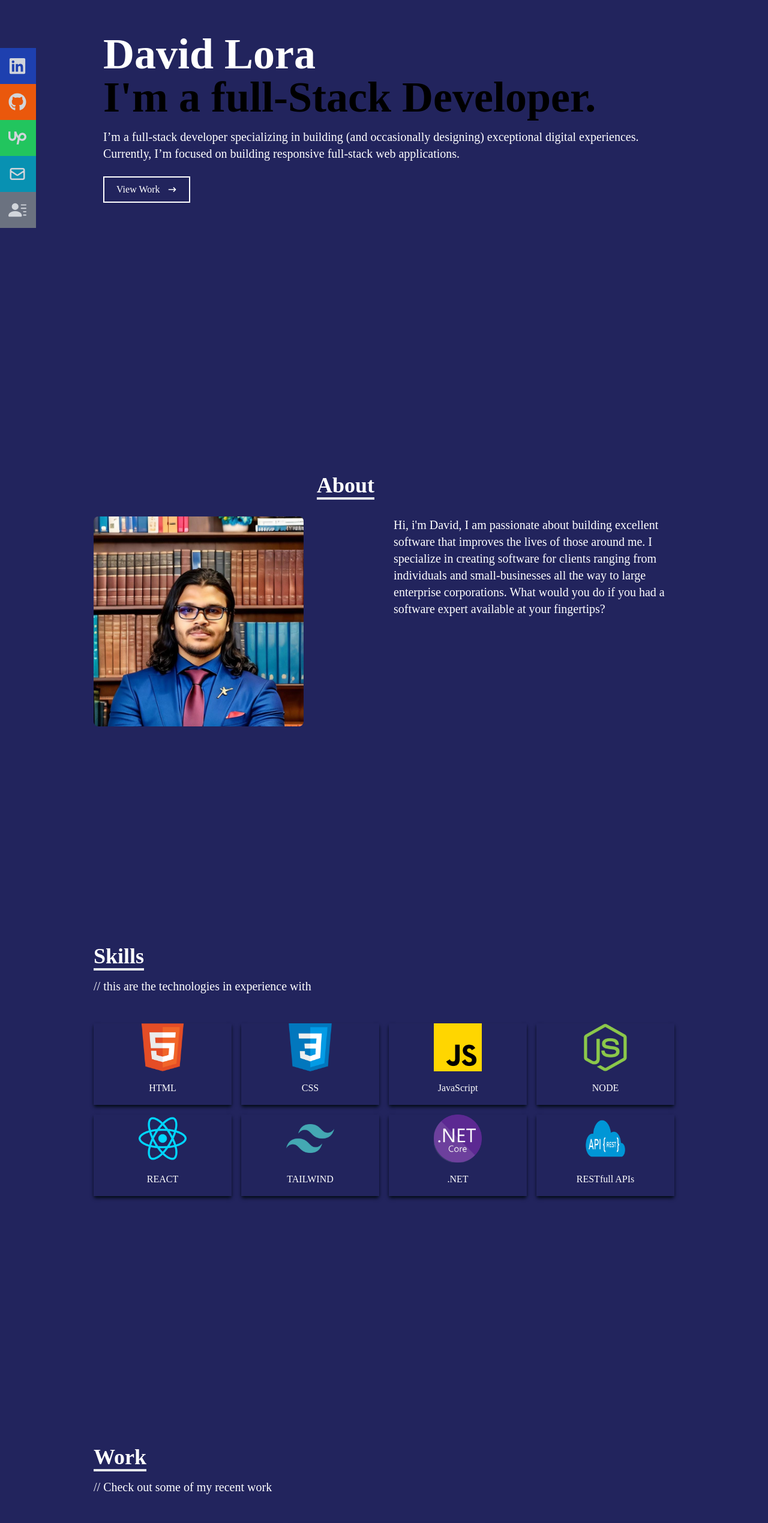
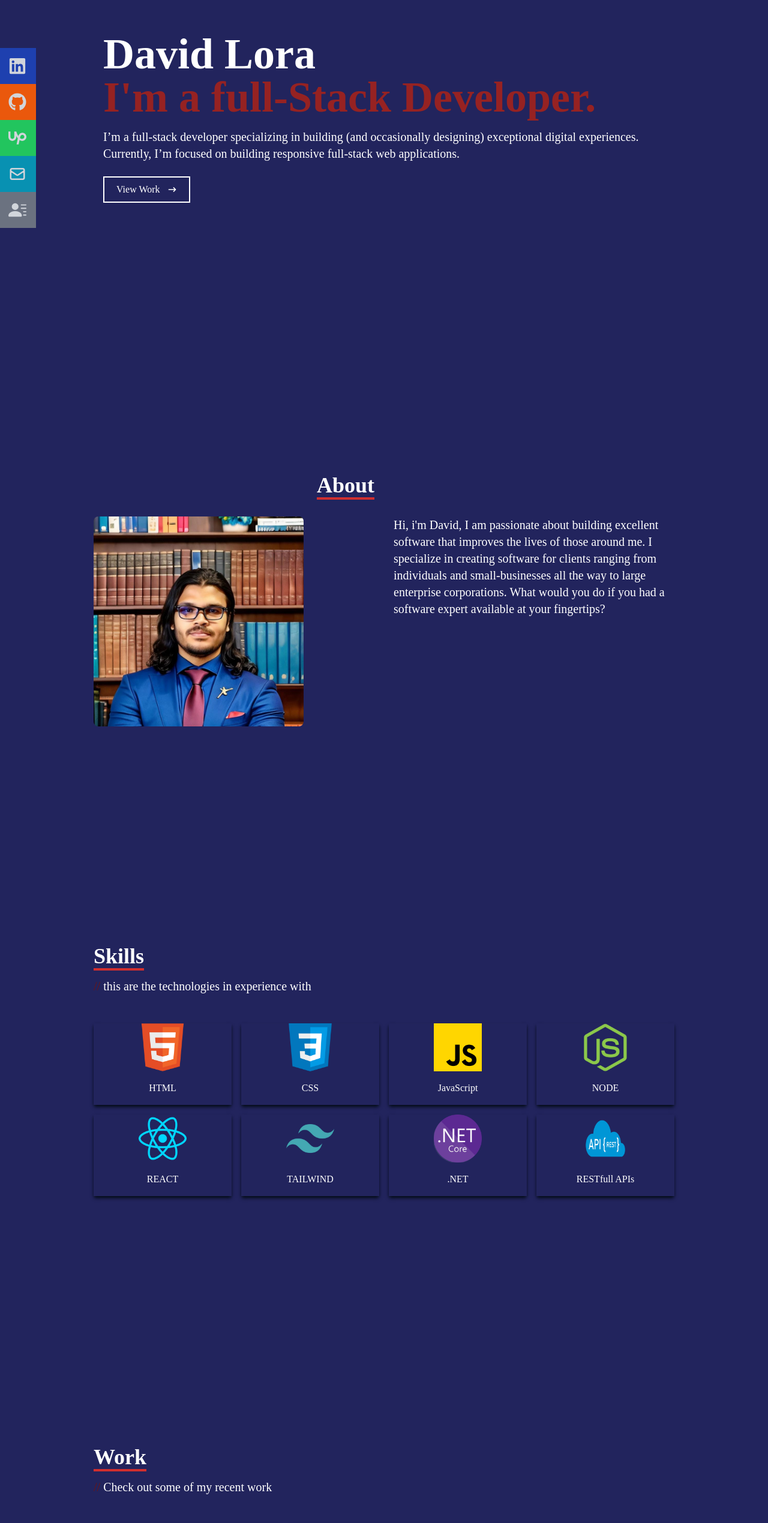
Before and after one commit to ATLora/VirtualCV, a React (Create React App) app: page / in a window 1280 px wide. Shown: the part 200-2739 px from the top of the page at 60% size. Built offline with nearby package versions, Linux system fonts and the light colour scheme.

Commit message:
Colors corrected

```diff
--- a/src/components/About.jsx
+++ b/src/components/About.jsx
@@ -4,12 +4,12 @@ import { BGCOLOR, PRIMARY, ACCENT, SECUNDARY } from "../data/colors";
 
 const About = () => {
   return (
-    <div name="about" className={`w-full h-screen bg-[${BGCOLOR}] text-white`}>
+    <div name="about" className={`w-full h-screen bg-[#22245D] text-white`}>
       <div className="flex flex-col justify-center items-center w-full h-full">
         <div className="max-w-[1000px] w-full grid grid-cols-2 gap-8">
           <div className="sm:text-right pb-8 pl-4">
             <p
-              className={`text-4xl font-bold inline border-b-4 border-[${ACCENT}]`}
+              className={`text-4xl font-bold inline border-b-4 border-[#D02F2F]`}
             >
               About
             </p>
--- a/src/components/Contact.jsx
+++ b/src/components/Contact.jsx
@@ -5,7 +5,7 @@ const Contact = () => {
   return (
     <div
       name="contact"
-      className={`w-full h-screen bg-[${BGCOLOR}] flex justify-center items-center p-4`}
+      className={`w-full h-screen bg-[#22245D] flex justify-center items-center p-4`}
     >
       <form
         method="POST"
@@ -14,13 +14,13 @@ const Contact = () => {
       >
         <div className="pb-8">
           <p
-            className={`text-4xl font-bold inline border-b-4 border-[${ACCENT}] text-white`}
+            className={`text-4xl font-bold inline border-b-4 border-[#D02F2F] text-white`}
           >
             Contact
           </p>
           <p className="sm:text-xl text-white py-4">
-            <span className={`text-[${SECUNDARY}]`}>//</span> Submit the form
-            below or shoot me an email - lora.david2096@gmail.com
+            <span className={`text-[#6E1414]`}>//</span> Submit the form below
+            or shoot me an email - lora.david2096@gmail.com
           </p>
         </div>
         <input
--- a/src/components/Home.jsx
+++ b/src/components/Home.jsx
@@ -5,13 +5,13 @@ import { BGCOLOR, PRIMARY, ACCENT, SECUNDARY } from "../data/colors";
 
 function Home() {
   return (
-    <div name="home" className={`w-full h-screen bg-[${BGCOLOR}]`}>
+    <div name="home" className={`w-full h-screen bg-[#22245D]`}>
       {/* constainer */}
       <div className="max-w-[1000px] mx-auto px-8 flex flex-col justify-center h-full">
         <h1 className="text-5xl md:text-7xl font-bold text-white">
           David Lora
         </h1>
-        <h2 className={`text-5xl md:text-7xl font-bold text-[${PRIMARY}]`}>
+        <h2 className={`text-5xl md:text-7xl font-bold text-[#962222]`}>
           I'm a full-Stack Developer.
         </h2>
         {/* Aqui va un resumen sobre mi que pondre despues */}
@@ -22,7 +22,7 @@ function Home() {
         </p>
         <div>
           <button
-            className={`group text-white border-2 border-white px-5 py-2 my-2 flex items-center hover:bg-[${ACCENT}] hover:border-[${ACCENT}] hover:scale-110 duration-300`}
+            className={`group text-white border-2 border-white px-5 py-2 my-2 flex items-center hover:bg-[#D02F2F] hover:border-[${ACCENT}] hover:scale-110 duration-300`}
           >
             <Link to="work" smooth={true} offset={50} duration={500}>
               View Work
--- a/src/components/Skills.jsx
+++ b/src/components/Skills.jsx
@@ -11,17 +11,17 @@ import { BGCOLOR, PRIMARY, ACCENT, SECUNDARY } from "../data/colors";
 
 const Skills = () => {
   return (
-    <div name="skills" className={`w-full h-screen bg-[${BGCOLOR}] text-white`}>
+    <div name="skills" className={`w-full h-screen bg-[#22245D] text-white`}>
       {/* container */}
       <div className="max-w-[1000px] mx-auto p-4 flex flex-col justify-center w-full h-full">
         <div>
           <p
-            className={`text-4xl font-bold inline border-b-4 border-[${ACCENT}]`}
+            className={`text-4xl font-bold inline border-b-4 border-[#D02F2F]`}
           >
             Skills
           </p>
           <p className="sm:text-xl py-4">
-            <span className={`text-[${SECUNDARY}]`}>//</span> this are the
+            <span className={`text-[#6E1414]`}>//</span> this are the
             technologies in experience with
           </p>
         </div>
--- a/src/components/Work.jsx
+++ b/src/components/Work.jsx
@@ -8,20 +8,17 @@ const Work = () => {
   //setProject(data);
 
   return (
-    <div
-      name="work"
-      className={`w-full md:h-screen text-white bg-[${BGCOLOR}]`}
-    >
+    <div name="work" className={`w-full md:h-screen text-white bg-[#22245D]`}>
       <div className="max-w-[1000px] mx-auto p-4 flex flex-col justify-center w-full h-full">
         <div className="pb-8">
           <p
-            className={`text-4xl font-bold inline border-b-4 border-[${ACCENT}]`}
+            className={`text-4xl font-bold inline border-b-4 border-[#D02F2F]`}
           >
             Work
           </p>
           <p className="sm:text-xl py-4">
-            <span className={`text-[${SECUNDARY}]`}>//</span> Check out some of
-            my recent work
+            <span className={`text-[#6E1414]`}>//</span> Check out some of my
+            recent work
           </p>
         </div>
 
```
